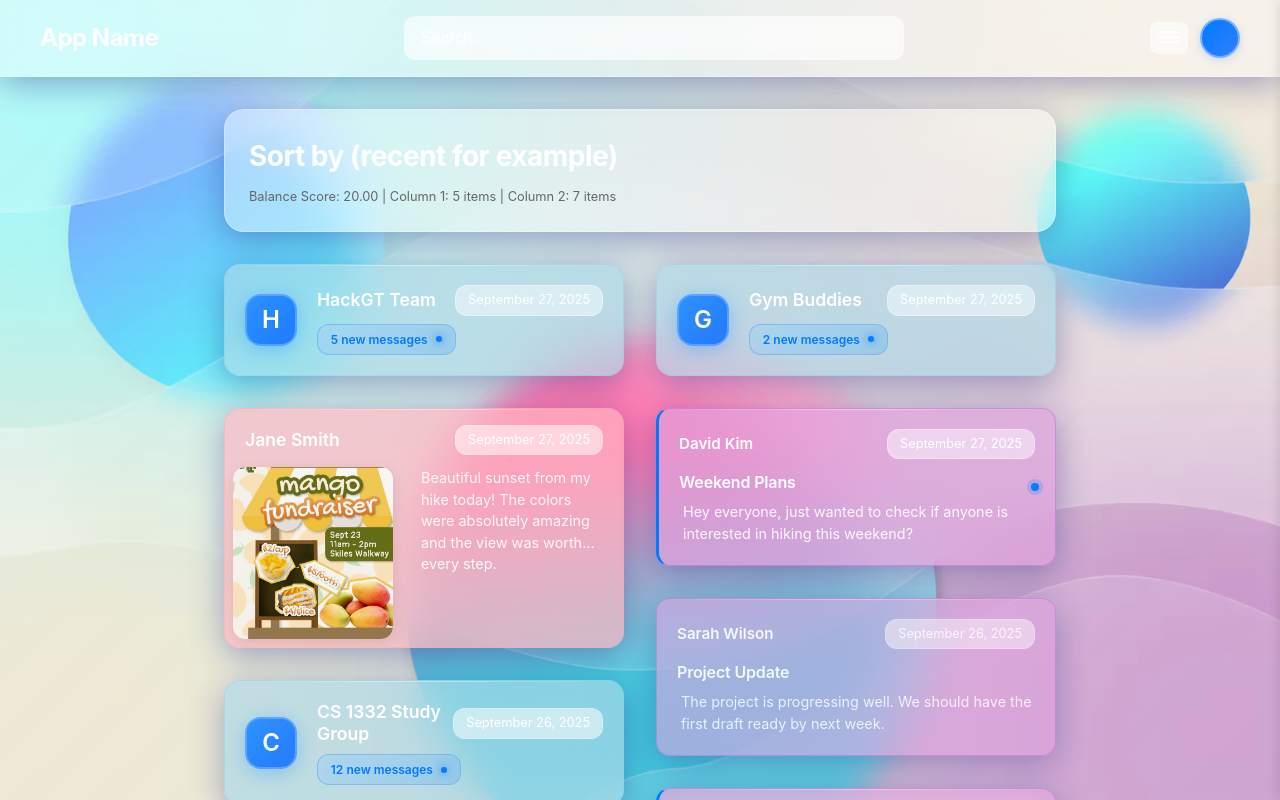
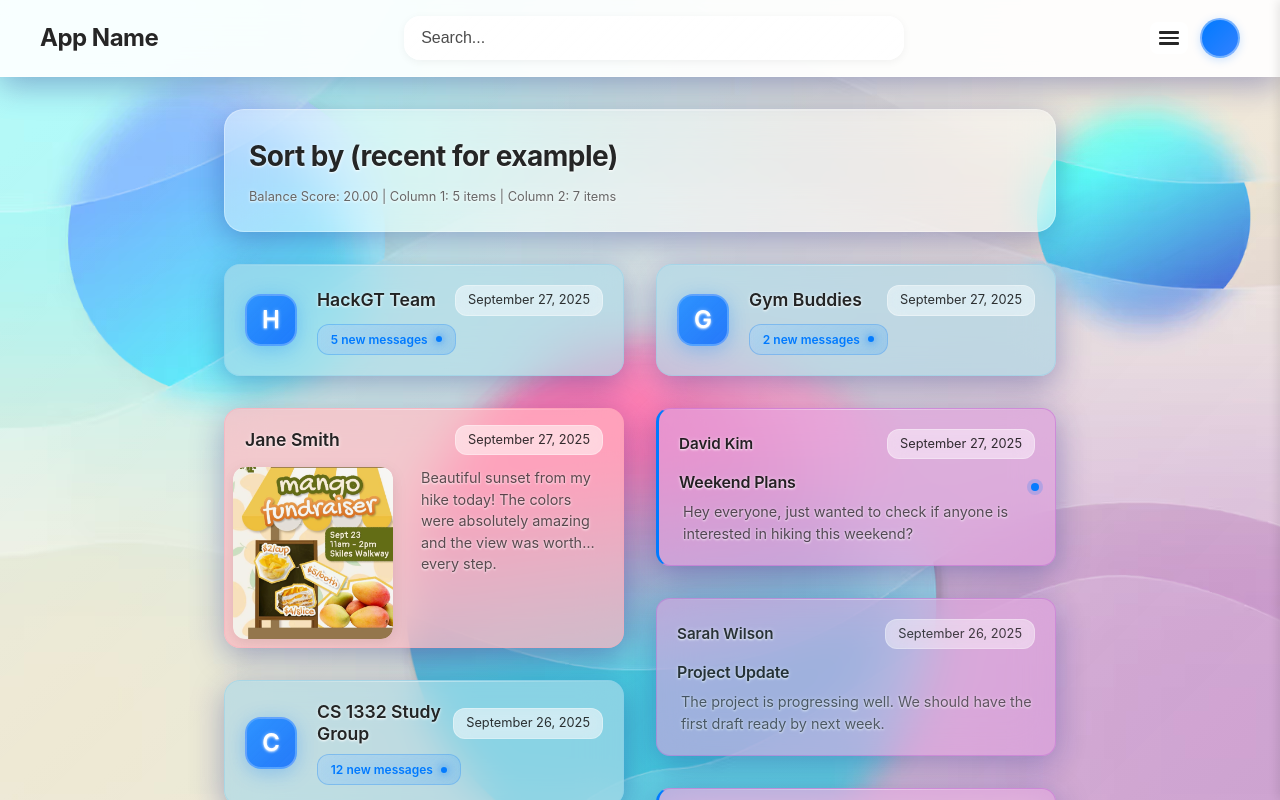
Before and after one commit to EuanHam/hackgt-25, a React (Vite) app in the folder client/: page / in a window 1280 px wide. Shown: the top 800 px of the page. Built offline with nearby package versions, Linux system fonts and the light colour scheme.

Commit message:
Added more readability

```diff
--- a/client/src/App.css
+++ b/client/src/App.css
@@ -29,9 +29,11 @@
 
   /* Colors */
   --primary-color: #007AFF;
-  --text-primary: rgb(255, 255, 255);
-  --text-secondary: rgb(255, 255, 255);
-  --text-tertiary: rgb(255, 255, 255);
+  --text-primary: rgba(0, 0, 0, 0.85);
+  --text-secondary: rgba(0, 0, 0, 0.7);
+  --text-tertiary: rgba(0, 0, 0, 0.6);
+  --text-white: rgba(255, 255, 255, 0.95);
+  --text-white-secondary: rgba(255, 255, 255, 0.8);
 
   /* Transitions */
   --transition-fast: all 0.2s cubic-bezier(0.4, 0.0, 0.2, 1);
@@ -51,6 +53,7 @@ body {
   -moz-osx-font-smoothing: grayscale;
   line-height: 1.6;
   color: var(--text-primary);
+  text-shadow: 0 1px 2px rgba(255, 255, 255, 0.8), 0 0 4px rgba(255, 255, 255, 0.4);
 }
 
 /* Base Glass Card */
--- a/client/src/components/Email.css
+++ b/client/src/components/Email.css
@@ -97,7 +97,7 @@
 
 .email-timestamp {
   font-size: 0.8rem;
-  color: var(--text-secondary);
+  color: rgba(0, 0, 0, 0.8);
   background: rgba(255, 255, 255, 0.5);
   backdrop-filter: blur(10px);
   -webkit-backdrop-filter: blur(10px);
@@ -106,6 +106,7 @@
   border: 1px solid rgba(255, 255, 255, 0.3);
   transition: var(--transition-fast);
   white-space: nowrap;
+  text-shadow: none;
 }
 
 .email:hover .email-timestamp {
--- a/client/src/components/Feed.css
+++ b/client/src/components/Feed.css
@@ -64,19 +64,20 @@
 
 .feed-column h3 {
   margin: 0 0 1.5rem 0;
-  color: var(--text-primary);
+  color: rgba(0, 0, 0, 0.8);
   font-size: 1.25rem;
   font-weight: 600;
   padding: 1rem 1.5rem;
-  background: var(--glass-bg);
-  backdrop-filter: blur(var(--glass-blur));
-  -webkit-backdrop-filter: blur(var(--glass-blur));
+  background: rgba(255, 255, 255, 0.5);
+  backdrop-filter: blur(10px);
+  -webkit-backdrop-filter: blur(10px);
   border-radius: 16px;
   border: 1px solid var(--glass-border);
   box-shadow: var(--glass-shadow);
   transition: var(--transition-smooth);
   position: relative;
   overflow: hidden;
+  text-shadow: none !important;
 }
 
 .feed-column h3::before {
@@ -104,9 +105,9 @@
 }
 
 .feed-column h3:hover {
-  background: var(--glass-bg-hover);
-  backdrop-filter: blur(var(--glass-blur-hover));
-  -webkit-backdrop-filter: blur(var(--glass-blur-hover));
+  background: rgba(255, 255, 255, 0.6);
+  backdrop-filter: blur(12px);
+  -webkit-backdrop-filter: blur(12px);
   border-color: var(--glass-border-hover);
   transform: translateY(-1px);
 }
--- a/client/src/components/Group.css
+++ b/client/src/components/Group.css
@@ -118,7 +118,7 @@
 
 .group-timestamp {
   font-size: 0.8rem;
-  color: var(--text-secondary);
+  color: rgba(0, 0, 0, 0.8);
   background: rgba(255, 255, 255, 0.5);
   backdrop-filter: blur(10px);
   -webkit-backdrop-filter: blur(10px);
@@ -127,6 +127,7 @@
   border: 1px solid rgba(255, 255, 255, 0.3);
   transition: var(--transition-fast);
   white-space: nowrap;
+  text-shadow: none;
 }
 
 .group:hover .group-timestamp {
@@ -185,6 +186,7 @@
   transition: var(--transition-fast);
   position: relative;
   overflow: hidden;
+  text-shadow: none;
 }
 
 .unread-badge::before {
@@ -217,6 +219,7 @@
 .no-messages {
   color: #9aa0a6;
   font-style: italic;
+  text-shadow: none;
 }
 
 /* Responsive adjustments */
--- a/client/src/components/Header.css
+++ b/client/src/components/Header.css
@@ -1,10 +1,10 @@
 .header {
-  background: var(--glass-bg);
-  backdrop-filter: blur(var(--glass-blur));
-  -webkit-backdrop-filter: blur(var(--glass-blur));
+  background: rgba(255, 255, 255, 0.9);
+  backdrop-filter: blur(24px);
+  -webkit-backdrop-filter: blur(24px);
   padding: 1rem 2rem;
   box-shadow: var(--glass-shadow);
-  border-bottom: 1px solid var(--glass-border);
+  border-bottom: 1px solid rgba(255, 255, 255, 0.5);
   position: sticky;
   top: 0;
   z-index: 100;
@@ -33,6 +33,7 @@
   color: var(--text-primary);
   letter-spacing: -0.5px;
   white-space: nowrap; /* Prevents text wrapping */
+  text-shadow: 0 1px 2px rgba(255, 255, 255, 0.8), 0 0 4px rgba(255, 255, 255, 0.4);
 }
 
 .search-container {
@@ -45,25 +46,38 @@
 .search-bar {
   width: 100%;
   padding: 0.75rem 1rem;
-  border: 1px solid var(--glass-border);
-  border-radius: 12px;
+  border: 1px solid rgba(255, 255, 255, 0.4);
+  border-radius: 16px;
   font-size: 1rem;
-  background: rgba(255, 255, 255, 0.5);
-  backdrop-filter: blur(10px);
-  -webkit-backdrop-filter: blur(10px);
+  background: linear-gradient(135deg, rgba(255, 255, 255, 0.9) 0%, rgba(255, 255, 255, 0.7) 100%);
+  backdrop-filter: blur(16px);
+  -webkit-backdrop-filter: blur(16px);
   transition: var(--transition-fast);
   color: var(--text-primary);
+  text-shadow: 0 1px 2px rgba(255, 255, 255, 0.6);
+  font-weight: 500;
+  box-shadow: 0 2px 8px rgba(0, 0, 0, 0.05), inset 0 1px 0 rgba(255, 255, 255, 0.8);
 }
 
 .search-bar::placeholder {
   color: var(--text-secondary);
+  text-shadow: 0 1px 2px rgba(255, 255, 255, 0.4);
+  font-weight: 400;
+}
+
+.search-bar:hover {
+  background: linear-gradient(135deg, rgba(255, 255, 255, 0.95) 0%, rgba(255, 255, 255, 0.8) 100%);
+  border-color: rgba(255, 255, 255, 0.5);
+  box-shadow: 0 3px 10px rgba(0, 0, 0, 0.08), inset 0 1px 0 rgba(255, 255, 255, 0.9);
+  transform: translateY(-0.5px);
 }
 
 .search-bar:focus {
   outline: none;
   border-color: var(--primary-color);
-  background: rgba(255, 255, 255, 0.6);
-  box-shadow: 0 0 0 3px rgba(0, 122, 255, 0.1);
+  background: linear-gradient(135deg, rgba(255, 255, 255, 0.95) 0%, rgba(255, 255, 255, 0.85) 100%);
+  box-shadow: 0 0 0 3px rgba(0, 122, 255, 0.2), 0 4px 12px rgba(0, 0, 0, 0.1), inset 0 1px 0 rgba(255, 255, 255, 0.9);
+  transform: translateY(-1px);
 }
 
 .header-right {
@@ -75,10 +89,10 @@
 }
 
 .hamburger-menu {
-  background: rgba(255, 255, 255, 0.4);
-  backdrop-filter: blur(10px);
-  -webkit-backdrop-filter: blur(10px);
-  border: 1px solid var(--glass-border);
+  background: rgba(255, 255, 255, 0.7);
+  backdrop-filter: blur(12px);
+  -webkit-backdrop-filter: blur(12px);
+  border: 1px solid rgba(255, 255, 255, 0.4);
   cursor: pointer;
   padding: 0.5rem;
   display: flex;
@@ -92,17 +106,19 @@
 }
 
 .hamburger-menu:hover {
-  background: rgba(255, 255, 255, 0.4);
-  border-color: var(--glass-border-hover);
+  background: rgba(255, 255, 255, 0.8);
+  border-color: rgba(255, 255, 255, 0.5);
   transform: translateY(-1px);
+  box-shadow: 0 2px 8px rgba(0, 0, 0, 0.1);
 }
 
 .hamburger-line {
   width: 20px;
-  height: 2px;
+  height: 2.5px;
   background-color: var(--text-primary);
   border-radius: 1px;
   transition: var(--transition-fast);
+  box-shadow: 0 1px 2px rgba(255, 255, 255, 0.6);
 }
 
 .profile-picture {
--- a/client/src/components/Post.css
+++ b/client/src/components/Post.css
@@ -101,7 +101,7 @@
 
 .post-timestamp {
   font-size: 0.8rem;
-  color: var(--text-secondary);
+  color: rgba(0, 0, 0, 0.8);
   background: rgba(255, 255, 255, 0.5);
   backdrop-filter: blur(10px);
   -webkit-backdrop-filter: blur(10px);
@@ -110,6 +110,7 @@
   border: 1px solid rgba(255, 255, 255, 0.3);
   transition: var(--transition-fast);
   white-space: nowrap;
+  text-shadow: none;
 }
 
 .post:hover .post-timestamp {
```
